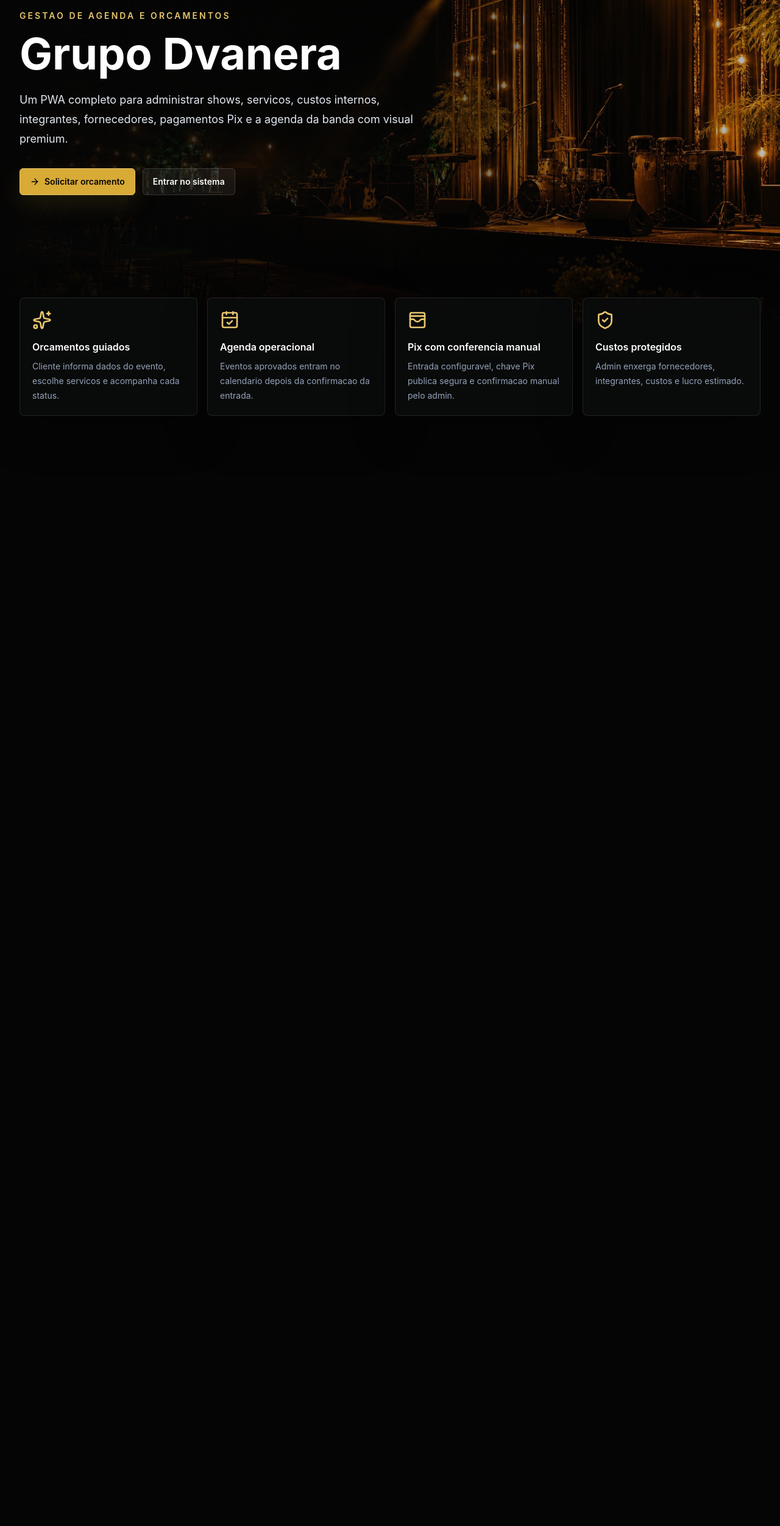
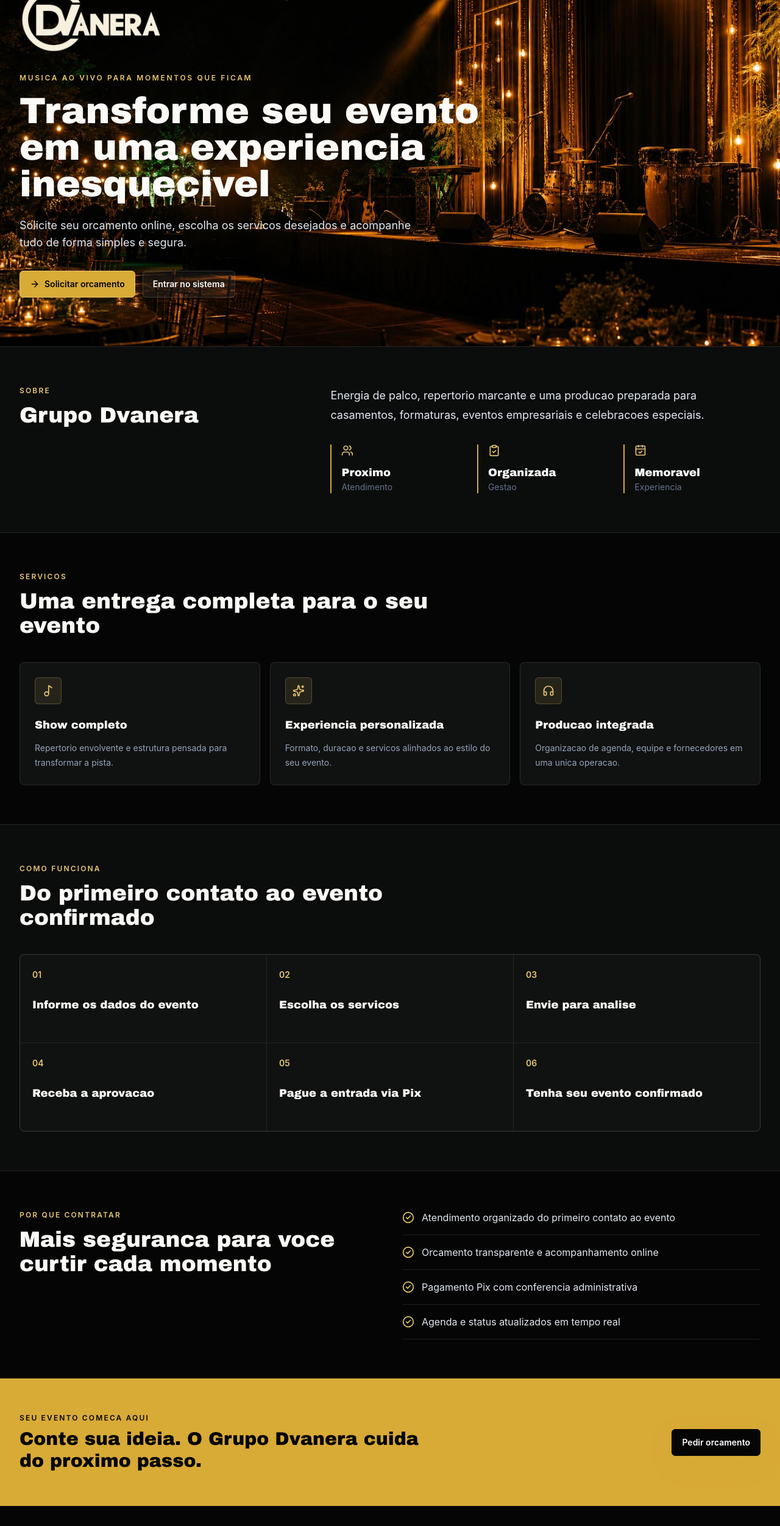
Before and after one commit to gui130699/PWA-BANDASHOW, a React (Vite) app: page / in a window 1280 px wide. Shown: the part 200-2703 px from the top of the page at 61% size. Before the commit the page ends 946 px from the top, so only its background shows below. Built offline with nearby package versions, Linux system fonts and the light colour scheme; no server answers; the database is empty.

Commit message:
ui: renovar home autenticacao e paineis Dvanera

```diff
--- a/src/pages/auth/LoginPage.tsx
+++ b/src/pages/auth/LoginPage.tsx
@@ -1,9 +1,9 @@
 import { zodResolver } from '@hookform/resolvers/zod'
-import { ArrowLeft, Music2 } from 'lucide-react'
 import { useEffect, useState } from 'react'
 import { useForm } from 'react-hook-form'
 import { Link, useNavigate } from 'react-router-dom'
 import { z } from 'zod'
+import { AuthShell } from '../../components/brand/AuthShell'
 import { FirebaseNotice } from '../../components/FirebaseNotice'
 import { Button, Card, Input } from '../../components/ui'
 import { useAuth } from '../../contexts/AuthContext'
@@ -41,21 +41,16 @@ export function LoginPage() {
   }
 
   return (
-    <div className="grid min-h-screen place-items-center bg-night-950 px-4 py-10 text-white">
-      <div className="w-full max-w-md space-y-4">
-        <Link className="inline-flex items-center gap-2 text-sm text-slate-300 hover:text-gold-200" to="/">
-          <ArrowLeft className="h-4 w-4" />
-          Voltar para o inicio
-        </Link>
-
+    <AuthShell eyebrow="Acesso ao sistema">
+      <div className="mx-auto w-full max-w-md space-y-4">
         {!firebaseReady && <FirebaseNotice />}
-        <Card>
-          <div className="mb-8 text-center">
-            <div className="mx-auto mb-4 grid h-14 w-14 place-items-center rounded-md bg-gold-400 text-night-950">
-              <Music2 className="h-8 w-8" />
-            </div>
-            <h1 className="text-2xl font-semibold">Entrar no Grupo Dvanera</h1>
-            <p className="mt-2 text-sm text-slate-400">Acesse como admin ou cliente.</p>
+        <Card className="border-gold-300/20 bg-night-850/95">
+          <div className="mb-7">
+            <p className="text-xs font-semibold uppercase tracking-[0.18em] text-gold-300">Bem-vindo</p>
+            <h1 className="mt-2 font-display text-3xl text-ivory-50">Entrar no Grupo Dvanera</h1>
+            <p className="mt-2 text-sm leading-6 text-slate-400">
+              Acesse seus orcamentos, eventos e pagamentos.
+            </p>
           </div>
           <form className="space-y-4" onSubmit={handleSubmit(onSubmit)}>
             <Input error={errors.email?.message} label="E-mail" type="email" {...register('email')} />
@@ -73,6 +68,6 @@ export function LoginPage() {
           </p>
         </Card>
       </div>
-    </div>
+    </AuthShell>
   )
 }
--- a/src/pages/client/ClientQuoteDetailPage.tsx
+++ b/src/pages/client/ClientQuoteDetailPage.tsx
@@ -2,7 +2,7 @@ import { where } from 'firebase/firestore'
 import { Copy, Send } from 'lucide-react'
 import { useEffect, useMemo, useState } from 'react'
 import { useParams } from 'react-router-dom'
-import { Badge, Button, Card, Loading, StatusBadge, Textarea } from '../../components/ui'
+import { Badge, Button, Card, Loading, QuoteTimeline, StatusBadge, Textarea } from '../../components/ui'
 import { useAuth } from '../../contexts/AuthContext'
 import { useCollection } from '../../hooks/useCollection'
 import { useDocument } from '../../hooks/useDocument'
@@ -88,6 +88,9 @@ export function ClientQuoteDetailPage() {
         title={`Orcamento de ${quote.clientSnapshot.name}`}
       >
         <p className="mb-5 rounded-md bg-white/8 p-3 text-sm text-slate-200">{statusMessage(quote.status)}</p>
+        <div className="mb-7 border-b border-white/10 pb-6">
+          <QuoteTimeline status={quote.status} />
+        </div>
         <div className="grid gap-4 md:grid-cols-4">
           <div>
             <p className="text-sm text-slate-400">Total aprovado/estimado</p>
--- a/src/pages/client/NewQuotePage.tsx
+++ b/src/pages/client/NewQuotePage.tsx
@@ -2,7 +2,7 @@ import { doc, serverTimestamp, setDoc, where } from 'firebase/firestore'
 import { ArrowLeft, ArrowRight, Check, Minus, Plus } from 'lucide-react'
 import { useEffect, useMemo, useState } from 'react'
 import { useNavigate } from 'react-router-dom'
-import { Button, Card, DateInput, EmptyState, Input, Select, Textarea } from '../../components/ui'
+import { Button, Card, DateInput, EmptyState, Input, PageHeader, Select, Textarea } from '../../components/ui'
 import { useAuth } from '../../contexts/AuthContext'
 import { useCollection } from '../../hooks/useCollection'
 import { useDocument } from '../../hooks/useDocument'
@@ -41,6 +41,8 @@ const emptyEvent: QuoteEvent = {
   estimatedGuests: 0,
   notes: '',
 }
+
+const stepLabels = ['Seus dados', 'Evento', 'Servicos', 'Revisao']
 
 export function NewQuotePage() {
   const { user, profile } = useAuth()
@@ -181,21 +183,26 @@ export function NewQuotePage() {
 
   return (
     <div className="space-y-6">
+      <PageHeader
+        description="Preencha as etapas abaixo. Voce podera revisar tudo antes do envio."
+        eyebrow="Nova solicitacao"
+        title="Monte seu orcamento"
+      />
       <Card>
-        <div className="flex flex-wrap items-center gap-2">
-          {[1, 2, 3, 4].map((item) => (
-            <span
-              className={[
-                'rounded-md px-3 py-1.5 text-xs font-semibold ring-1',
-                step === item
-                  ? 'bg-gold-400 text-night-950 ring-gold-300'
-                  : 'bg-white/5 text-slate-300 ring-white/10',
-              ].join(' ')}
-              key={item}
-            >
-              Etapa {item}
-            </span>
-          ))}
+        <div className="grid grid-cols-4 gap-2">
+          {stepLabels.map((label, index) => {
+            const item = index + 1
+            const active = step === item
+            const completed = step > item
+            return (
+              <div className="min-w-0" key={label}>
+                <div className={completed || active ? 'h-1 rounded-full bg-gold-400' : 'h-1 rounded-full bg-white/10'} />
+                <p className={active ? 'mt-2 truncate text-xs font-semibold text-gold-300' : 'mt-2 truncate text-xs text-slate-500'}>
+                  <span className="hidden sm:inline">{item}. </span>{label}
+                </p>
+              </div>
+            )
+          })}
         </div>
       </Card>
 
--- a/src/pages/public/HomePage.tsx
+++ b/src/pages/public/HomePage.tsx
@@ -1,61 +1,115 @@
-import { ArrowRight, CalendarCheck, ShieldCheck, Sparkles, WalletCards } from 'lucide-react'
+import {
+  ArrowRight,
+  CalendarCheck,
+  CheckCircle2,
+  ClipboardCheck,
+  Headphones,
+  MessageCircle,
+  Music2,
+  ShieldCheck,
+  Sparkles,
+  Users,
+  WalletCards,
+} from 'lucide-react'
+import { useEffect, useState } from 'react'
 import { Link } from 'react-router-dom'
 import heroImage from '../../assets/dvanera-hero.jpg'
+import { BrandLogo } from '../../components/brand/BrandLogo'
 import { FirebaseNotice } from '../../components/FirebaseNotice'
-import { Button, Card } from '../../components/ui'
+import { Button } from '../../components/ui'
 import { useAuth } from '../../contexts/AuthContext'
+import { getPublicSettings } from '../../services/settingsService'
+import type { PublicSettings } from '../../types'
 
-const highlights = [
+const services = [
   {
-    title: 'Orcamentos guiados',
-    description: 'Cliente informa dados do evento, escolhe servicos e acompanha cada status.',
+    title: 'Show completo',
+    description: 'Repertorio envolvente e estrutura pensada para transformar a pista.',
+    icon: Music2,
+  },
+  {
+    title: 'Experiencia personalizada',
+    description: 'Formato, duracao e servicos alinhados ao estilo do seu evento.',
     icon: Sparkles,
   },
   {
-    title: 'Agenda operacional',
-    description: 'Eventos aprovados entram no calendario depois da confirmacao da entrada.',
-    icon: CalendarCheck,
-  },
-  {
-    title: 'Pix com conferencia manual',
-    description: 'Entrada configuravel, chave Pix publica segura e confirmacao manual pelo admin.',
-    icon: WalletCards,
-  },
-  {
-    title: 'Custos protegidos',
-    description: 'Admin enxerga fornecedores, integrantes, custos e lucro estimado.',
-    icon: ShieldCheck,
+    title: 'Producao integrada',
+    description: 'Organizacao de agenda, equipe e fornecedores em uma unica operacao.',
+    icon: Headphones,
   },
 ]
 
+const steps = [
+  'Informe os dados do evento',
+  'Escolha os servicos',
+  'Envie para analise',
+  'Receba a aprovacao',
+  'Pague a entrada via Pix',
+  'Tenha seu evento confirmado',
+]
+
+const reasons = [
+  'Atendimento organizado do primeiro contato ao evento',
+  'Orcamento transparente e acompanhamento online',
+  'Pagamento Pix com conferencia administrativa',
+  'Agenda e status atualizados em tempo real',
+]
+
+function whatsappUrl(value?: string) {
+  const digits = value?.replace(/\D/g, '')
+  return digits ? `https://wa.me/${digits}` : null
+}
+
 export function HomePage() {
   const { firebaseReady } = useAuth()
+  const [settings, setSettings] = useState<PublicSettings | null>(null)
+
+  useEffect(() => {
+    getPublicSettings().then(setSettings).catch(() => setSettings(null))
+  }, [])
+
+  const whatsapp = whatsappUrl(settings?.whatsapp)
 
   return (
     <div className="min-h-screen bg-night-950 text-white">
+      <header className="fixed inset-x-0 top-0 z-30 border-b border-white/10 bg-night-950/80 backdrop-blur-xl">
+        <div className="mx-auto flex h-20 max-w-7xl items-center justify-between gap-4 px-4 lg:px-8">
+          <Link aria-label="Grupo Dvanera - inicio" to="/">
+            <BrandLogo className="h-16 w-40 sm:w-48" />
+          </Link>
+          <nav className="hidden items-center gap-6 text-sm text-slate-300 md:flex">
+            <a className="transition hover:text-gold-300" href="#sobre">Sobre</a>
+            <a className="transition hover:text-gold-300" href="#servicos">Servicos</a>
+            <a className="transition hover:text-gold-300" href="#como-funciona">Como funciona</a>
+          </nav>
           <Link
-        aria-label="Acessar admin"
-        className="fixed right-4 top-4 z-30 grid h-12 w-12 place-items-center rounded-md border border-white/15 bg-night-950/80 text-gold-200 shadow-soft backdrop-blur transition hover:border-gold-300/70 hover:bg-gold-400 hover:text-night-950 focus:outline-none focus-visible:ring-2 focus-visible:ring-gold-300"
-        title="Acessar admin"
+            aria-label="Acessar painel administrativo"
+            className="grid h-11 w-11 place-items-center rounded-md border border-white/15 bg-white/[0.045] text-gold-300 transition hover:border-gold-300/60 hover:bg-gold-300/10"
+            title="Acessar painel administrativo"
             to="/admin/acesso"
           >
             <ShieldCheck className="h-5 w-5" />
           </Link>
+        </div>
+      </header>
+
       <section
-        className="relative flex min-h-[92vh] items-center overflow-hidden bg-cover bg-center"
+        className="relative flex min-h-[88vh] items-end overflow-hidden bg-cover bg-center pt-20"
         style={{ backgroundImage: `url(${heroImage})` }}
       >
-        <div className="absolute inset-0 bg-gradient-to-r from-night-950 via-night-950/72 to-night-950/25" />
-        <div className="absolute inset-x-0 bottom-0 h-32 bg-gradient-to-t from-night-950 to-transparent" />
-        <div className="relative mx-auto grid w-full max-w-7xl gap-10 px-4 py-20 lg:grid-cols-[1.1fr_0.9fr] lg:px-8">
-          <div className="max-w-3xl">
-            <p className="mb-4 text-sm font-semibold uppercase tracking-[0.22em] text-gold-300">
-              Gestao de Agenda e Orcamentos
+        <div className="absolute inset-0 bg-black/58" />
+        <div className="relative mx-auto w-full max-w-7xl px-4 pb-16 pt-24 lg:px-8 lg:pb-20">
+          <div className="max-w-3xl animate-fade-up">
+            <BrandLogo className="mb-8 h-28 w-[min(80vw,34rem)]" />
+            <p className="text-xs font-semibold uppercase tracking-[0.22em] text-gold-300">
+              Musica ao vivo para momentos que ficam
             </p>
-            <h1 className="text-5xl font-bold leading-tight text-white md:text-7xl">Grupo Dvanera</h1>
-            <p className="mt-6 max-w-2xl text-lg leading-8 text-slate-200">
-              Um PWA completo para administrar shows, servicos, custos internos, integrantes,
-              fornecedores, pagamentos Pix e a agenda da banda com visual premium.
+            <h1 className="mt-4 max-w-3xl font-display text-4xl leading-[1.08] text-ivory-50 sm:text-5xl lg:text-6xl">
+              Transforme seu evento em uma experiencia inesquecivel
+            </h1>
+            <p className="mt-6 max-w-2xl text-base leading-7 text-slate-200 sm:text-lg">
+              Solicite seu orcamento online, escolha os servicos desejados e acompanhe tudo de
+              forma simples e segura.
             </p>
             <div className="mt-8 flex flex-col gap-3 sm:flex-row">
               <Link to="/cadastro">
@@ -73,22 +127,140 @@ export function HomePage() {
         </div>
       </section>
 
-      <main className="mx-auto -mt-12 max-w-7xl px-4 pb-16 lg:px-8">
-        {!firebaseReady && <div className="mb-6"><FirebaseNotice /></div>}
-        <div className="grid gap-4 md:grid-cols-2 xl:grid-cols-4">
-          {highlights.map((item) => {
-            const Icon = item.icon
+      <main>
+        {!firebaseReady && (
+          <div className="mx-auto max-w-7xl px-4 pt-8 lg:px-8">
+            <FirebaseNotice />
+          </div>
+        )}
 
-            return (
-              <Card className="bg-night-900/90" key={item.title}>
-                <Icon className="mb-4 h-8 w-8 text-gold-300" />
-                <h2 className="text-base font-semibold text-white">{item.title}</h2>
-                <p className="mt-2 text-sm leading-6 text-slate-400">{item.description}</p>
-              </Card>
-            )
-          })}
+        <section className="border-y border-white/10 bg-night-900" id="sobre">
+          <div className="mx-auto grid max-w-7xl gap-10 px-4 py-16 lg:grid-cols-[0.8fr_1.2fr] lg:px-8">
+            <div>
+              <p className="text-xs font-semibold uppercase tracking-[0.18em] text-gold-300">Sobre</p>
+              <h2 className="mt-3 font-display text-3xl text-ivory-50 sm:text-4xl">Grupo Dvanera</h2>
             </div>
+            <div className="max-w-3xl">
+              <p className="text-lg leading-8 text-slate-200">
+                Energia de palco, repertorio marcante e uma producao preparada para casamentos,
+                formaturas, eventos empresariais e celebracoes especiais.
+              </p>
+              <div className="mt-8 grid gap-4 sm:grid-cols-3">
+                {[
+                  { label: 'Atendimento', value: 'Proximo', icon: Users },
+                  { label: 'Gestao', value: 'Organizada', icon: ClipboardCheck },
+                  { label: 'Experiencia', value: 'Memoravel', icon: CalendarCheck },
+                ].map(({ label, value, icon: Icon }) => (
+                  <div className="border-l-2 border-gold-400 pl-4" key={label}>
+                    <Icon className="mb-3 h-5 w-5 text-gold-300" />
+                    <p className="font-display text-lg text-ivory-50">{value}</p>
+                    <p className="text-sm text-slate-500">{label}</p>
+                  </div>
+                ))}
+              </div>
+            </div>
+          </div>
+        </section>
+
+        <section className="mx-auto max-w-7xl px-4 py-16 lg:px-8" id="servicos">
+          <div className="max-w-2xl">
+            <p className="text-xs font-semibold uppercase tracking-[0.18em] text-gold-300">Servicos</p>
+            <h2 className="mt-3 font-display text-3xl text-ivory-50 sm:text-4xl">
+              Uma entrega completa para o seu evento
+            </h2>
+          </div>
+          <div className="mt-10 grid gap-4 md:grid-cols-3">
+            {services.map(({ title, description, icon: Icon }) => (
+              <article
+                className="rounded-lg border border-white/10 bg-night-850 p-6 transition hover:-translate-y-1 hover:border-gold-300/35"
+                key={title}
+              >
+                <div className="grid h-11 w-11 place-items-center rounded-md border border-gold-300/25 bg-gold-300/10 text-gold-300">
+                  <Icon className="h-5 w-5" />
+                </div>
+                <h3 className="mt-5 font-display text-lg text-ivory-50">{title}</h3>
+                <p className="mt-3 text-sm leading-6 text-slate-400">{description}</p>
+              </article>
+            ))}
+          </div>
+        </section>
+
+        <section className="border-y border-white/10 bg-night-900" id="como-funciona">
+          <div className="mx-auto max-w-7xl px-4 py-16 lg:px-8">
+            <div className="max-w-2xl">
+              <p className="text-xs font-semibold uppercase tracking-[0.18em] text-gold-300">Como funciona</p>
+              <h2 className="mt-3 font-display text-3xl text-ivory-50 sm:text-4xl">
+                Do primeiro contato ao evento confirmado
+              </h2>
+            </div>
+            <ol className="mt-10 grid gap-px overflow-hidden rounded-lg border border-white/10 bg-white/10 sm:grid-cols-2 lg:grid-cols-3">
+              {steps.map((step, index) => (
+                <li className="min-h-36 bg-night-850 p-5" key={step}>
+                  <span className="text-sm font-semibold text-gold-300">0{index + 1}</span>
+                  <p className="mt-6 max-w-xs font-display text-lg text-ivory-50">{step}</p>
+                </li>
+              ))}
+            </ol>
+          </div>
+        </section>
+
+        <section className="mx-auto grid max-w-7xl gap-10 px-4 py-16 lg:grid-cols-2 lg:px-8">
+          <div>
+            <p className="text-xs font-semibold uppercase tracking-[0.18em] text-gold-300">Por que contratar</p>
+            <h2 className="mt-3 font-display text-3xl text-ivory-50 sm:text-4xl">
+              Mais seguranca para voce curtir cada momento
+            </h2>
+          </div>
+          <ul className="grid gap-4">
+            {reasons.map((reason) => (
+              <li className="flex gap-3 border-b border-white/10 pb-4 text-slate-200" key={reason}>
+                <CheckCircle2 className="mt-0.5 h-5 w-5 shrink-0 text-gold-300" />
+                <span>{reason}</span>
+              </li>
+            ))}
+          </ul>
+        </section>
+
+        <section className="border-t border-white/10 bg-gold-400 text-night-950">
+          <div className="mx-auto flex max-w-7xl flex-col gap-8 px-4 py-14 sm:flex-row sm:items-center sm:justify-between lg:px-8">
+            <div>
+              <p className="text-xs font-semibold uppercase tracking-[0.18em]">Seu evento comeca aqui</p>
+              <h2 className="mt-2 max-w-2xl font-display text-3xl">
+                Conte sua ideia. O Grupo Dvanera cuida do proximo passo.
+              </h2>
+            </div>
+            <div className="flex flex-col gap-3 sm:flex-row">
+              <Link to="/cadastro">
+                <Button className="w-full border-night-950 bg-night-950 text-white hover:bg-night-800 sm:w-auto">
+                  Pedir orcamento
+                </Button>
+              </Link>
+              {whatsapp && (
+                <a href={whatsapp} rel="noreferrer" target="_blank">
+                  <Button
+                    className="w-full border-night-950/25 bg-transparent text-night-950 hover:bg-black/10 sm:w-auto"
+                    icon={<MessageCircle className="h-4 w-4" />}
+                    variant="secondary"
+                  >
+                    WhatsApp
+                  </Button>
+                </a>
+              )}
+            </div>
+          </div>
+        </section>
       </main>
+
+      <footer className="border-t border-white/10 bg-night-950">
+        <div className="mx-auto flex max-w-7xl flex-col gap-5 px-4 py-8 sm:flex-row sm:items-center sm:justify-between lg:px-8">
+          <BrandLogo className="h-16 w-40" />
+          <div className="flex items-center gap-5 text-xs text-slate-500">
+            <span>Grupo Dvanera</span>
+            <span>Agenda, orcamentos e pagamentos</span>
+            <WalletCards className="h-4 w-4 text-gold-300" />
+          </div>
+        </div>
+      </footer>
     </div>
   )
 }
```
Also changed, not shown: src/pages/admin/AdminAgendaPage.tsx (+10 -9 lines), src/pages/admin/AdminDashboardPage.tsx (+15 -13 lines), src/pages/auth/AdminAccessPage.tsx (+8 -12 lines), src/pages/auth/RegisterPage.tsx (+10 -13 lines), src/pages/client/ClientDashboardPage.tsx (+15 -20 lines), src/pages/public/RequestQuotePage.tsx (+6 -5 lines). Lines whose indentation alone changed are shown as unchanged.
